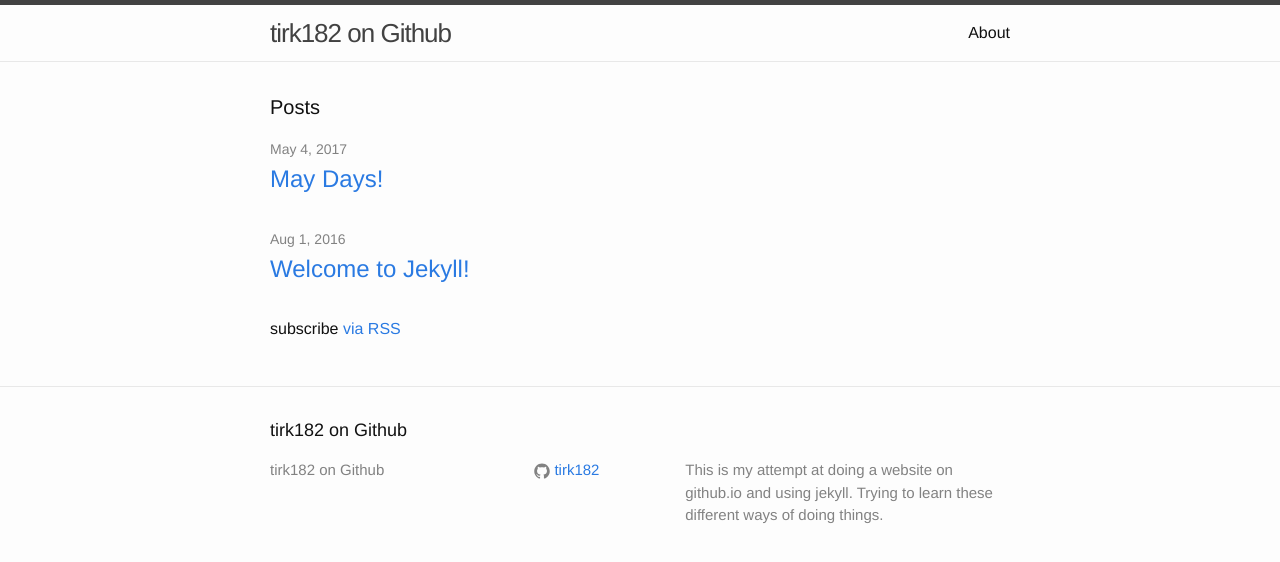
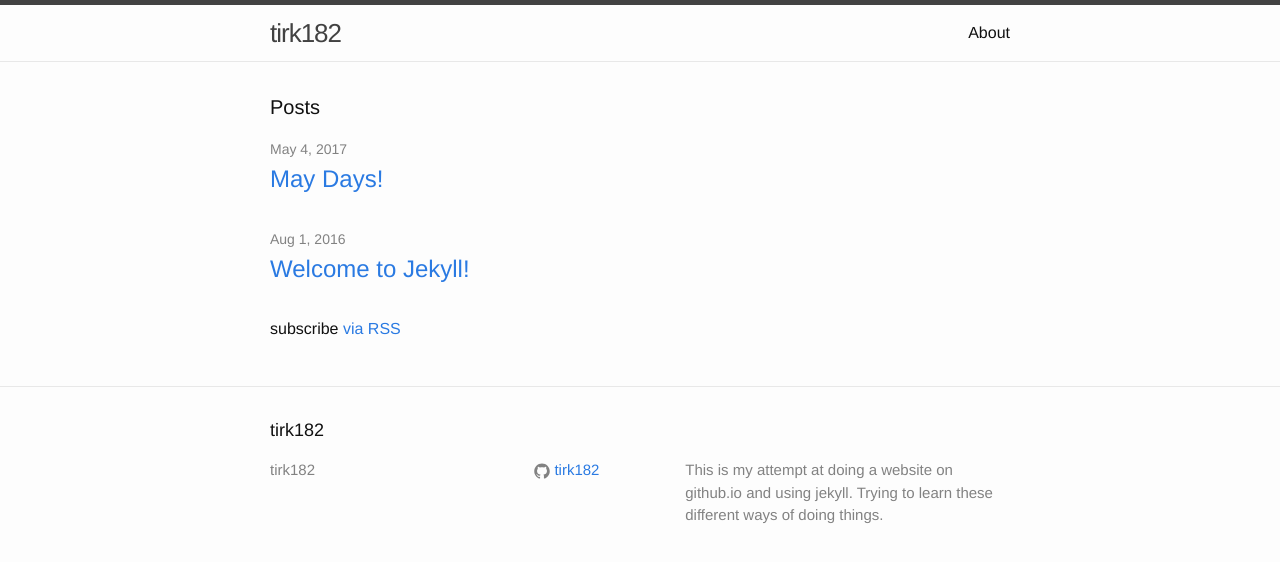
Before and after one commit to tirk182/tirk182.github.io, a Jekyll site: the page built from index.html, in a window 1280 px wide. Shown: the top 562 px of the page. Built offline with Jekyll 4.4.1, drawn with Linux system fonts in a browser that asks for light colours.

Commit message:
Update _config.yml

```diff
--- a/_config.yml
+++ b/_config.yml
@@ -6,7 +6,7 @@
 # 'jekyll serve'. If you change this file, please restart the server process.
 
 # Site settings
-title: tirk182 on Github
+title: tirk182
 #email: your-email@domain.com
 description: > # this means to ignore newlines until "baseurl:"
   This is my attempt at doing a website on github.io and using jekyll. Trying to learn these different ways of doing things.
```
